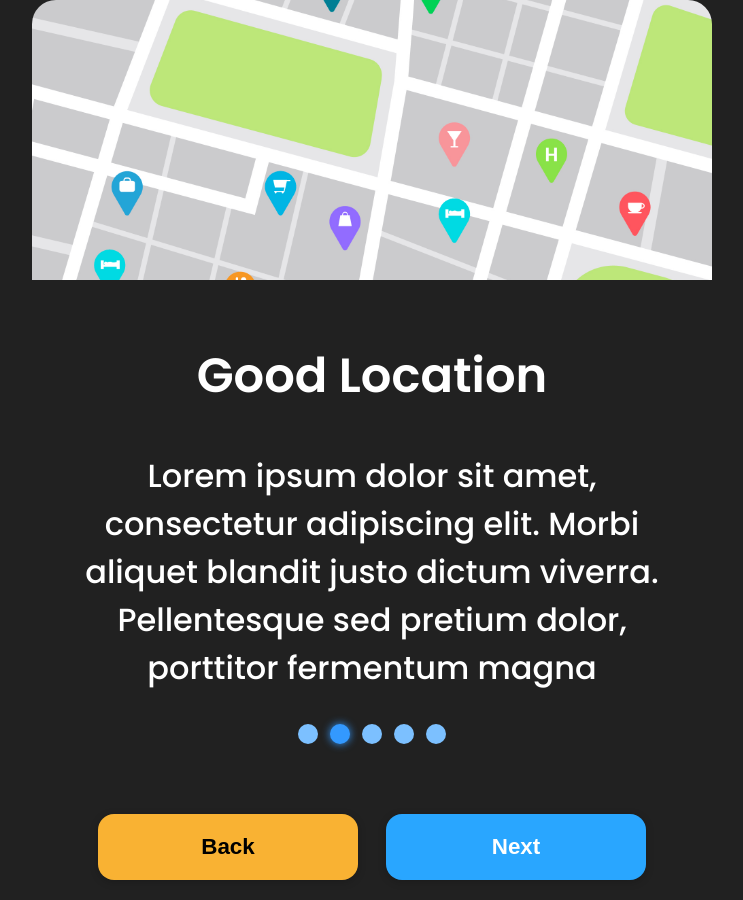
After one commit to NetoSousa10/egua-do-guia, a Flask app: page /tutorial/etapa2 in a window 1280 px wide. The commit adds this page. Shown: the whole page, without its empty margins (268-1011 px from the left). Run offline with Flask 3, Linux system fonts and the light colour scheme.

Commit message:
Tela 2 do tutorial finalizada, adição  de animação para deixar mais fluido a saida do splash e a mudança de paginas

```diff
--- a/backend/app.py
+++ b/backend/app.py
@@ -27,6 +27,10 @@ def create_app():
     def tutorial():
         return render_template("tutorial.html")
 
+    @app.route('/tutorial/etapa2')
+    def tutorial_etapa2():
+        return render_template('tutorial_etapa2.html')
+
     return app
 
 if __name__ == "__main__":
--- a/frontend/static/css/style.css
+++ b/frontend/static/css/style.css
@@ -1,78 +1,8 @@
-* {
-  margin: 0;
-  padding: 0;
-  box-sizing: border-box;
+.fade-wrapper {
+  opacity: 1;
+  transition: opacity 0.3s ease-in-out;
 }
 
-html, body {
-  height: 100%;
-  background-color: #212121;
-  font-family: Arial, sans-serif;
+.fade-out {
+  opacity: 0;
 }
-
-.tutorial-container {
-  width: 24.375rem;              /* 390px */
-  height: 49.625rem;             /* 794px */
-  margin: auto;
-  background-color: #212121;
-  border-bottom-left-radius: 2.5rem;   /* 40px */
-  border-bottom-right-radius: 2.5rem;  /* 40px */
-  display: flex;
-  flex-direction: column;
-  align-items: center;
-  justify-content: space-between;
-  padding: 2.5rem 1.25rem;       /* 40px 20px */
-  color: white;
-}
-
-.logo {
-  width: 10rem;                 /* 160px */
-  margin-top: 1.875rem;         /* 30px */
-}
-
-.tutorial-text {
-  text-align: center;
-  font-size: 1.25rem;           /* 20px */
-  font-weight: bold;
-  color: white;
-}
-
-.indicadores {
-  display: flex;
-  justify-content: center;
-  gap: 0.625rem;                /* 10px */
-  margin-top: 1.25rem;          /* 20px */
-}
-
-.indicadores span {
-  width: 0.75rem;               /* 12px */
-  height: 0.75rem;              /* 12px */
-  background-color: #29B6F6;
-  border-radius: 50%;
-}
-
-.botoes {
-  display: flex;
-  gap: 0.9375rem;              /* 15px */
-  margin-bottom: 2.5rem;       /* 40px */
-}
-
-.botao-sim,
-.botao-nao {
-  padding: 0.625rem 1.25rem;    /* 10px 20px */
-  font-size: 0.875rem;          /* 14px */
-  font-weight: bold;
-  border: none;
-  border-radius: 0.5rem;        /* 8px */
-  cursor: pointer;
-}
-
-.botao-sim {
-  background-color: #FFB300;
-  color: black;
-}
-
-.botao-nao {
-  background-color: #29B6F6;
-  color: white;
-}
--- a/frontend/static/css/tutorial.css
+++ b/frontend/static/css/tutorial.css
@@ -88,6 +88,14 @@ body {
   background-color: #29a6ff;
   color: white;
 }
+.map-img {
+  width: 100%;
+  height: 35vh;
+  object-fit: cover;
+  margin: 0;
+  border-top-left-radius: 1.5rem;
+  border-top-right-radius: 1.5rem;
+}
 
 @media (max-width: 480px) {
   .btn {
--- a/frontend/templates/base.html
+++ b/frontend/templates/base.html
@@ -1,16 +1,35 @@
 <!DOCTYPE html>
 <html lang="pt-br">
-    {% if 'tutorial' in request.path %}
-<link rel="stylesheet" href="{{ url_for('static', filename='css/tutorial.css') }}">
-{% endif %}
+<head>
+  <meta charset="UTF-8">
+  <meta name="viewport" content="width=device-width, initial-scale=1.0">
+  <title>{% block title %}Égua do Guia{% endblock %}</title>
+  <link rel="stylesheet" href="{{ url_for('static', filename='css/style.css') }}">
+  {% block extra_css %}{% endblock %}
+</head>
+<body class="fade-wrapper">
+  {% block content %}{% endblock %}
 
-<head>
-    <meta charset="UTF-8" />
-    <meta name="viewport" content="width=device-width, initial-scale=1.0"/>
-    <title>{% block title %}Égua do Guia{% endblock %}</title>
-    <link rel="stylesheet" href="{{ url_for('static', filename='css/style.css') }}">
-</head>
-<body>
-    {% block content %}{% endblock %}
+  <script>
+    document.addEventListener('DOMContentLoaded', () => {
+      const links = document.querySelectorAll('a, button');
+
+      links.forEach(link => {
+        link.addEventListener('click', e => {
+          const target = e.currentTarget;
+          const href = target.getAttribute('href') || target.dataset.href;
+
+          if (href && href.startsWith('/')) {
+            e.preventDefault();
+            document.body.classList.add('fade-out');
+
+            setTimeout(() => {
+              window.location.href = href;
+            }, 300);
+          }
+        });
+      });
+    });
+  </script>
 </body>
 </html>
--- /dev/null
+++ b/frontend/templates/tutorial_etapa2.html
@@ -0,0 +1,32 @@
+{% extends 'base.html' %}
+
+{% block title %}Tutorial - Etapa 2{% endblock %}
+
+{% block extra_css %}
+  <link rel="stylesheet" href="{{ url_for('static', filename='css/tutorial.css') }}">
+{% endblock %}
+
+{% block content %}
+  <img src="{{ url_for('static', filename='assets/img/mapaComIcones.jpg') }}" alt="Mapa ilustrativo" class="map-img">
+
+  <div class="question">
+    <h2>Good Location</h2>
+    <p>
+      Lorem ipsum dolor sit amet, consectetur adipiscing elit. Morbi aliquet blandit justo dictum viverra.<br>
+      Pellentesque sed pretium dolor, porttitor fermentum magna
+    </p>
+  </div>
+
+  <div class="dots">
+    <div class="dot"></div>
+    <div class="dot active"></div>
+    <div class="dot"></div>
+    <div class="dot"></div>
+    <div class="dot"></div>
+  </div>
+
+  <div class="buttons">
+    <button class="btn yes" onclick="window.location.href='/tutorial'">Back</button>
+    <button class="btn no" onclick="window.location.href='/tutorial/etapa3'">Next</button>
+  </div>
+{% endblock %}
```
Also changed, not shown: frontend/templates/splash.html (+40 -26 lines), frontend/templates/tutorial.html (+12 -16 lines), frontend/static/assets/img/mapaComIcones.jpg (added).
